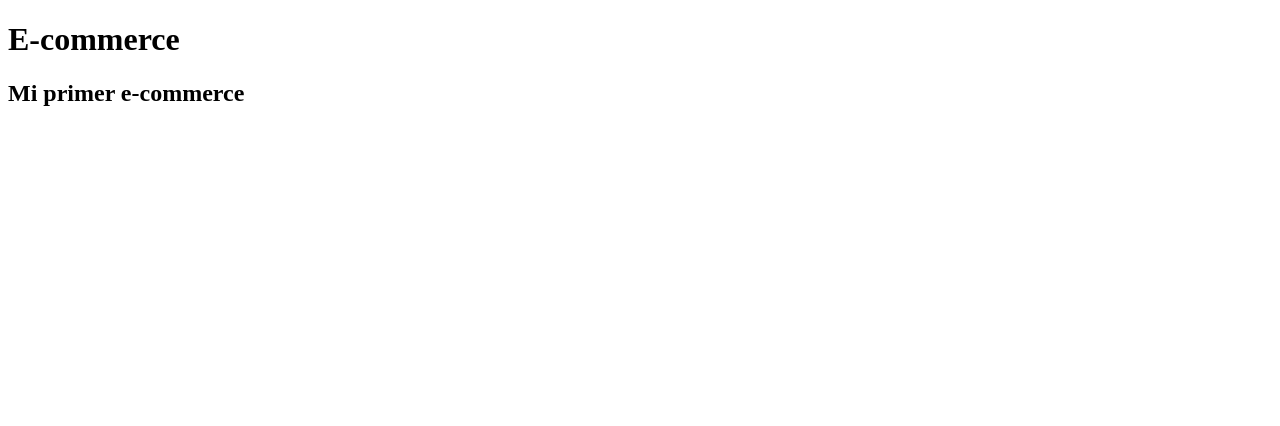
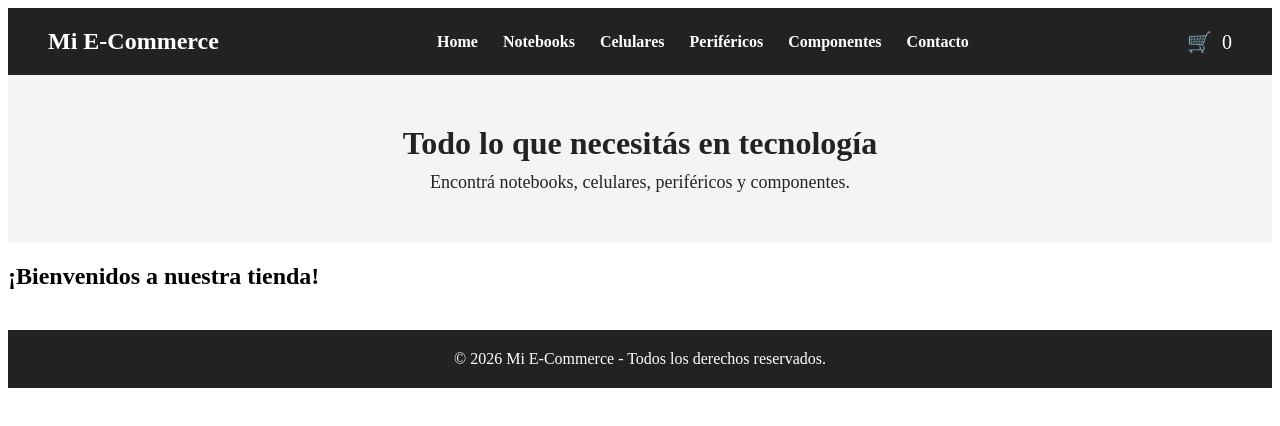
Before and after one commit to Ivory14code/e-commerce, a React (Vite) app: page / in a window 1280 px wide. Shown: the top 426 px of the page. Built offline with nearby package versions, Linux system fonts and the light colour scheme.

Commit message:
Preentrega React

```diff
--- a/src/App.css
+++ b/src/App.css
@@ -0,0 +1,5 @@
+.main-content {
+  min-height: 300px;
+  padding: 40px 20px;
+  text-align: center;
+}
--- a/src/App.jsx
+++ b/src/App.jsx
@@ -1,13 +1,21 @@
-import "./App.css"
+import Navbar from "./components/Navbar/Navbar";
+import Header from "./components/Header/Header";
+import ItemListContainer from "./components/ItemListContainer/ItemListContainer";
+import Footer from "./components/Footer/Footer";
 
-const App = () => {
-
+function App() {
   return (
     <>
-      <h1>E-commerce</h1>
-      <h2>Mi primer e-commerce</h2>
+      <Navbar />
+      <Header />
+
+      <main className="main-content">
+        <ItemListContainer greeting="¡Bienvenidos a nuestra tienda!" />
+      </main>
+
+      <Footer />
     </>
-  )
+  );
 }
 
-export default App
+export default App;
--- /dev/null
+++ b/src/components/CartWidget/CartWidget.jsx
@@ -0,0 +1,9 @@
+const CartWidget = () => {
+  return (
+    <div className="cart-widget">
+      🛒 <span>0</span>
+    </div>
+  );
+};
+
+export default CartWidget;
--- /dev/null
+++ b/src/components/Footer/Footer.css
@@ -0,0 +1,11 @@
+.footer {
+  background-color: #222;
+  color: white;
+  text-align: center;
+  padding: 20px;
+  margin-top: 40px;
+}
+
+.footer p {
+  margin: 0;
+}
--- /dev/null
+++ b/src/components/Footer/Footer.jsx
@@ -0,0 +1,11 @@
+import "./Footer.css";
+
+const Footer = () => {
+  return (
+    <footer className="footer">
+      <p>© 2026 Mi E-Commerce - Todos los derechos reservados.</p>
+    </footer>
+  );
+};
+
+export default Footer;
--- /dev/null
+++ b/src/components/Header/Header.css
@@ -0,0 +1,16 @@
+.header {
+  text-align: center;
+  padding: 50px 20px;
+  background-color: #f4f4f4;
+  color: #222;
+}
+
+.header h2 {
+  margin: 0 0 10px;
+  font-size: 32px;
+}
+
+.header p {
+  margin: 0;
+  font-size: 18px;
+}
--- /dev/null
+++ b/src/components/Header/Header.jsx
@@ -0,0 +1,12 @@
+import "./Header.css";
+
+const Header = () => {
+  return (
+    <header className="header">
+      <h2>Todo lo que necesitás en tecnología</h2>
+      <p>Encontrá notebooks, celulares, periféricos y componentes.</p>
+    </header>
+  );
+};
+
+export default Header;
--- /dev/null
+++ b/src/components/ItemListContainer/ItemListContainer.jsx
@@ -0,0 +1,9 @@
+const ItemListContainer = ({ greeting }) => {
+  return (
+    <main>
+      <h2>{greeting}</h2>
+    </main>
+  );
+};
+
+export default ItemListContainer;
--- /dev/null
+++ b/src/components/Navbar/Navbar.css
@@ -0,0 +1,43 @@
+.navbar {
+  background-color: #222;
+  color: white;
+  display: flex;
+  align-items: center;
+  justify-content: space-between;
+  padding: 20px 40px;
+}
+
+.navbar h1 {
+  margin: 0;
+  font-size: 24px;
+}
+
+.menu {
+  display: flex;
+  align-items: center;
+  gap: 25px;
+}
+
+.menu a {
+  color: white;
+  text-decoration: none;
+  font-weight: bold;
+}
+
+.menu a:hover {
+  color: #61dafb;
+}
+
+.categorias {
+  display: flex;
+  gap: 25px;
+}
+
+.cart-widget {
+  font-size: 20px;
+  cursor: pointer;
+}
+
+.cart-widget span {
+  margin-left: 5px;
+}
--- /dev/null
+++ b/src/components/Navbar/Navbar.jsx
@@ -0,0 +1,27 @@
+import "./Navbar.css";
+import CartWidget from "../CartWidget/CartWidget";
+
+const Navbar = () => {
+  return (
+    <nav className="navbar">
+      <h1>Mi E-Commerce</h1>
+
+      <div className="menu">
+        <a href="#">Home</a>
+
+        <div className="categorias">
+          <a href="#">Notebooks</a>
+          <a href="#">Celulares</a>
+          <a href="#">Periféricos</a>
+          <a href="#">Componentes</a>
+        </div>
+
+        <a href="#">Contacto</a>
+      </div>
+
+      <CartWidget />
+    </nav>
+  );
+};
+
+export default Navbar;
```
